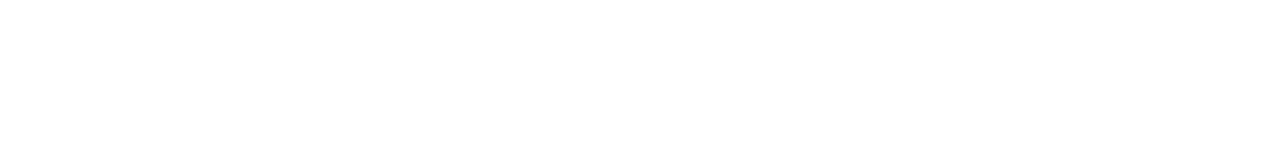
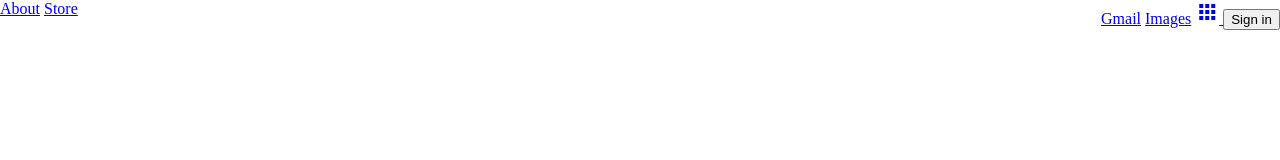
Before and after one commit to siman-utfpr/google-homepage, a plain HTML site: page index.html in a window 1280 px wide. Drawn offline with Linux system fonts and the light colour scheme.

Commit message:
Build the navbar
Added some dead links and the sign in button. Also included the material
icons link to be able to use the "apps" icon.

```diff
--- a/index.html
+++ b/index.html
@@ -4,12 +4,26 @@
     <meta charset="utf-8" />
     <title>Google</title>
     <link rel="stylesheet" href="css/style.css" type="text/css" />
+    <link
+      href="https://fonts.googleapis.com/icon?family=Material+Icons"
+      rel="stylesheet"
+    />
   </head>
   <body>
     <div id="container">
       <nav id="navbar">
-        <div id="left-nav"></div>
-        <div id="right-nav"></div>
+        <div id="left-nav">
+          <a href="#" class="nav-link">About</a>
+          <a href="#" class="nav-link">Store</a>
+        </div>
+        <div id="right-nav">
+          <a href="#" class="nav-link">Gmail</a>
+          <a href="#" class="nav-link">Images</a>
+          <a href="#" class="nav-link nav-icon"
+            ><i class="material-icons">apps</i>
+          </a>
+          <button class="nav-button">Sign in</button>
+        </div>
       </nav>
       <main></main>
       <footer id="footer">
```
